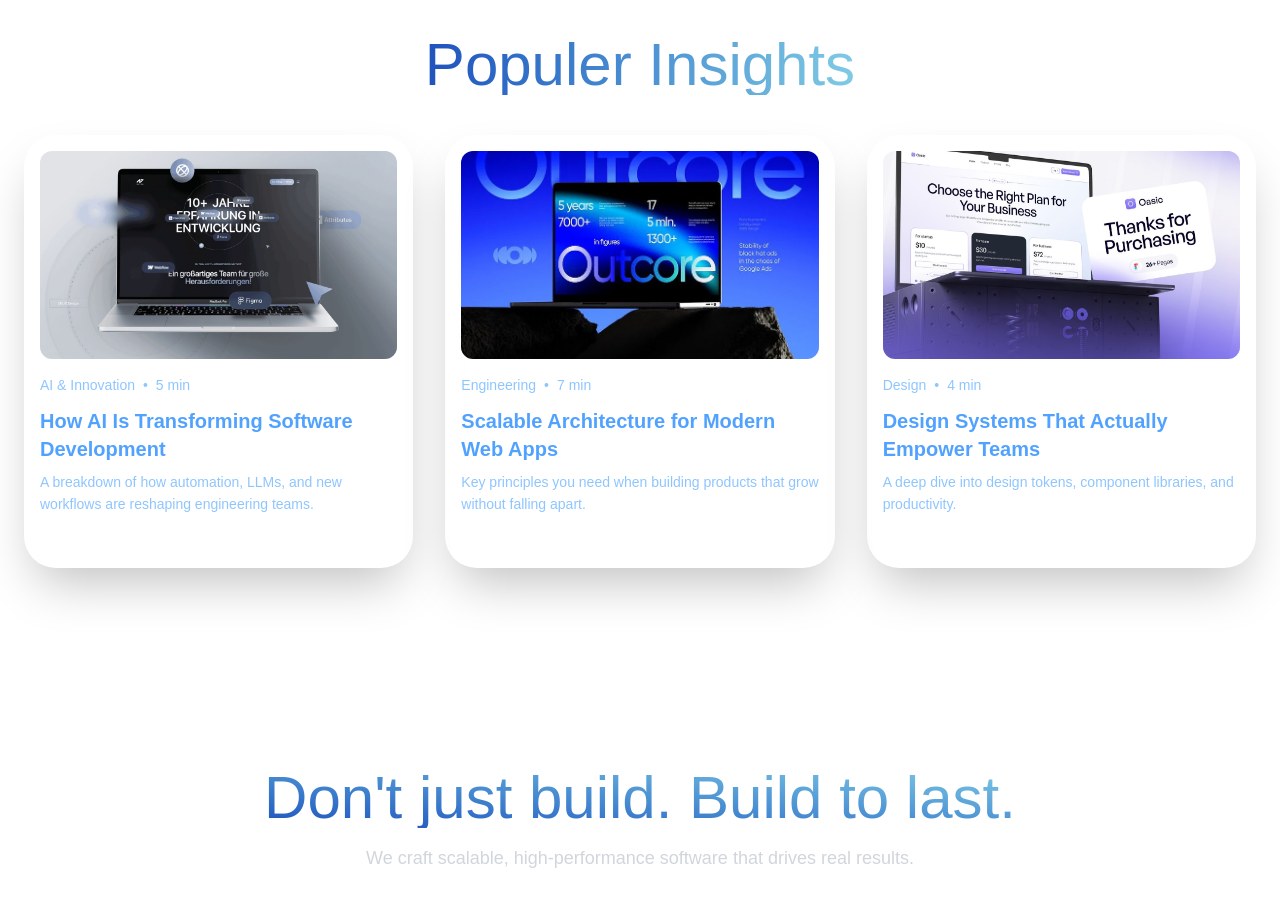
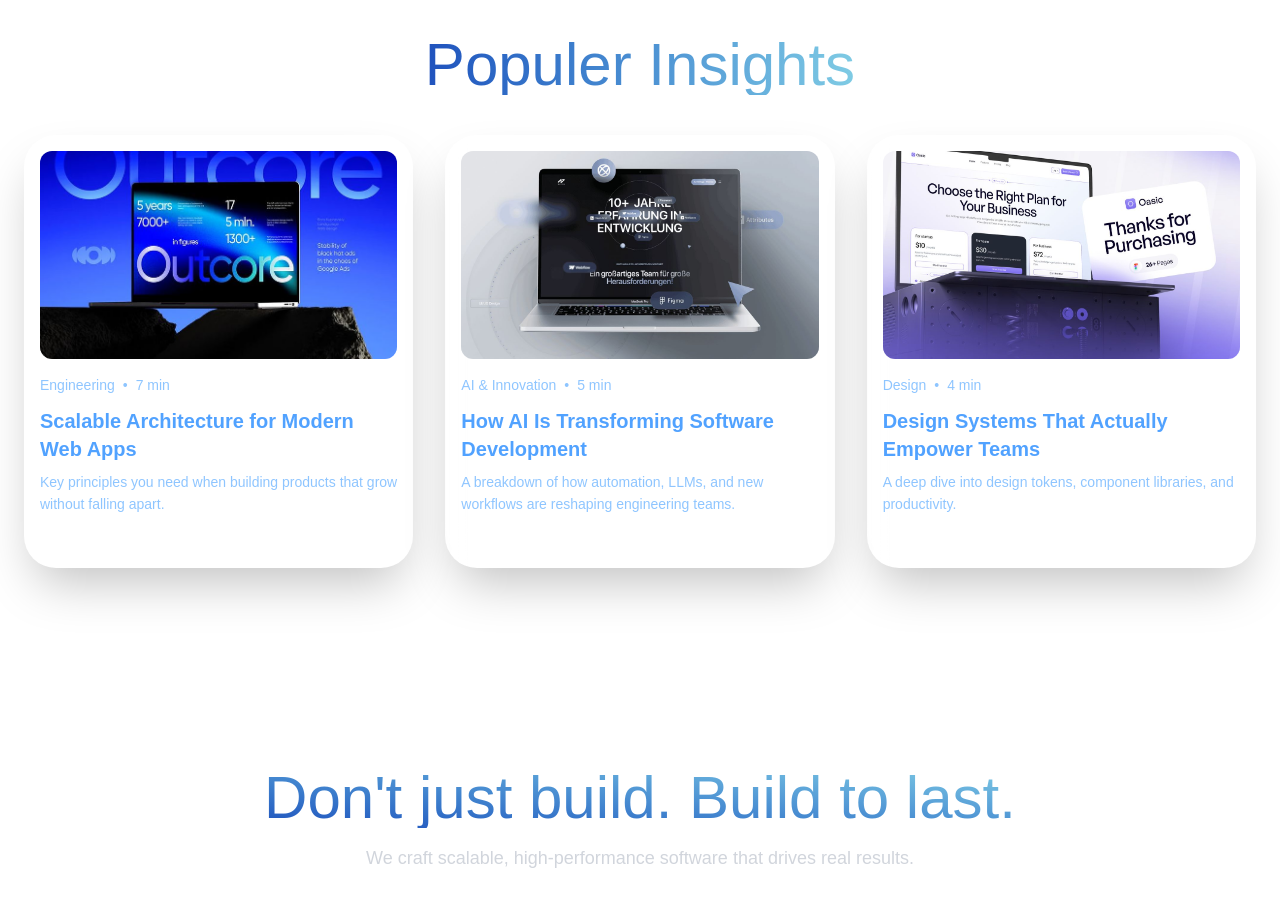
Before and after one commit to UNITY-11/unity11, a Next.js app in the folder client/: page / in a window 1280 px wide. Shown: the part 7280-8198 px from the top of the page. Built offline with nearby package versions, Linux system fonts and the light colour scheme.

Commit message:
chore (blog data) : update blog datas by adding bgColor key and values

```diff
--- a/client/src/data/blogs.ts
+++ b/client/src/data/blogs.ts
@@ -7,12 +7,26 @@ interface BlogPost {
     date: string;
     readTime: string;
     slug: string;
+    bgColor?: string;
 }
 
 
 export const posts: BlogPost[] = [
+
     {
         id: 1,
+        title: "Scalable Architecture for Modern Web Apps",
+        excerpt:
+            "Key principles you need when building products that grow without falling apart.",
+        image: "/images/blog/blog3.png",
+        category: "Engineering",
+        date: "Oct 2025",
+        readTime: "7 min",
+        slug: "scalable-web-architecture",
+        bgColor: "from-[#0E18E4] to-white"
+    },
+    {
+        id: 2,
         title: "How AI Is Transforming Software Development",
         excerpt:
             "A breakdown of how automation, LLMs, and new workflows are reshaping engineering teams.",
@@ -21,17 +35,7 @@ export const posts: BlogPost[] = [
         date: "Nov 2025",
         readTime: "5 min",
         slug: "ai-transforming-software-dev",
-    },
-    {
-        id: 2,
-        title: "Scalable Architecture for Modern Web Apps",
-        excerpt:
-            "Key principles you need when building products that grow without falling apart.",
-        image: "/images/blog/blog3.png",
-        category: "Engineering",
-        date: "Oct 2025",
-        readTime: "7 min",
-        slug: "scalable-web-architecture",
+        bgColor: "from-[#606871] to-white"
     },
     {
         id: 3,
@@ -43,5 +47,7 @@ export const posts: BlogPost[] = [
         date: "Sep 2025",
         readTime: "4 min",
         slug: "modern-design-systems",
+        bgColor: "from-[#5F55AD] to-white"
+
     },
 ];
```
